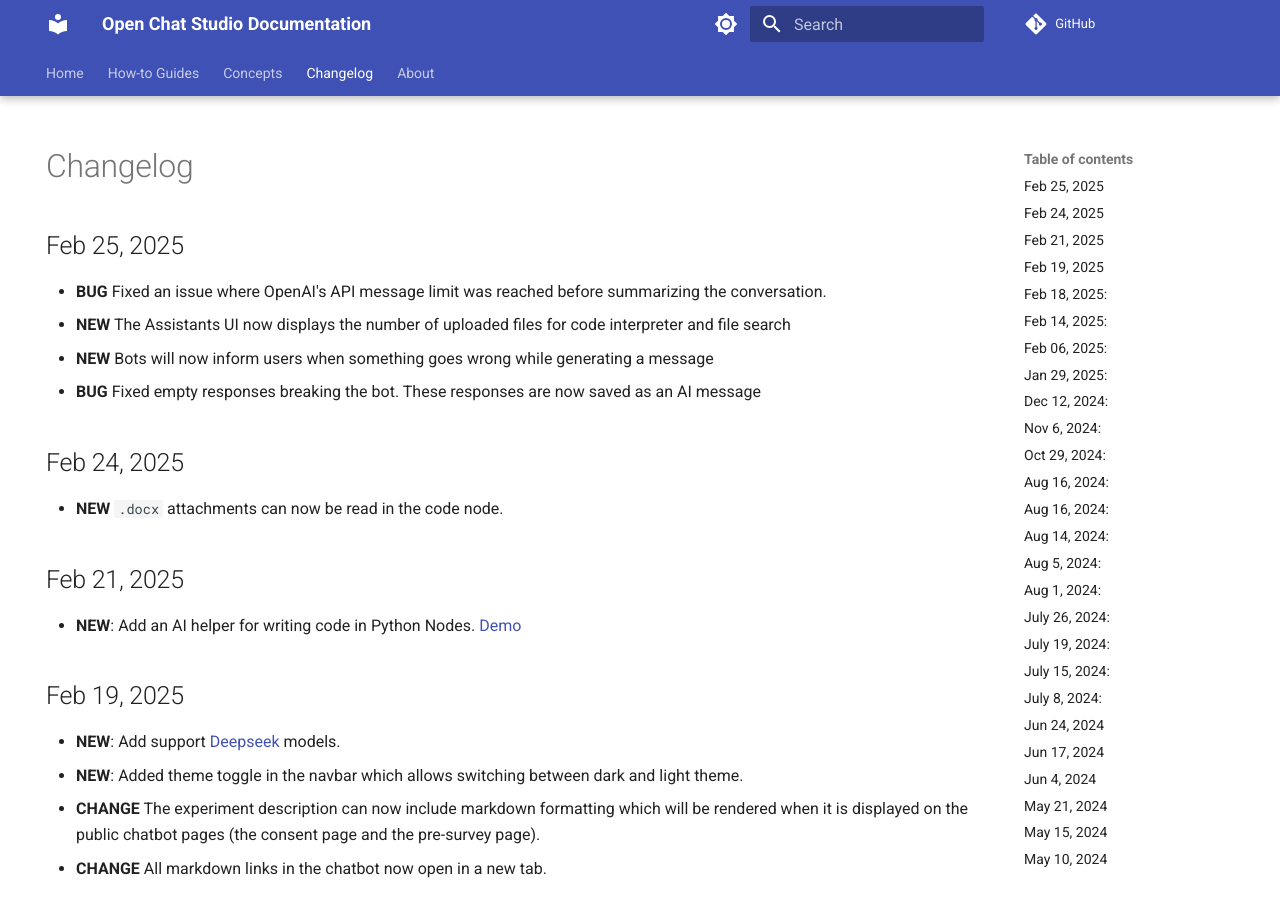
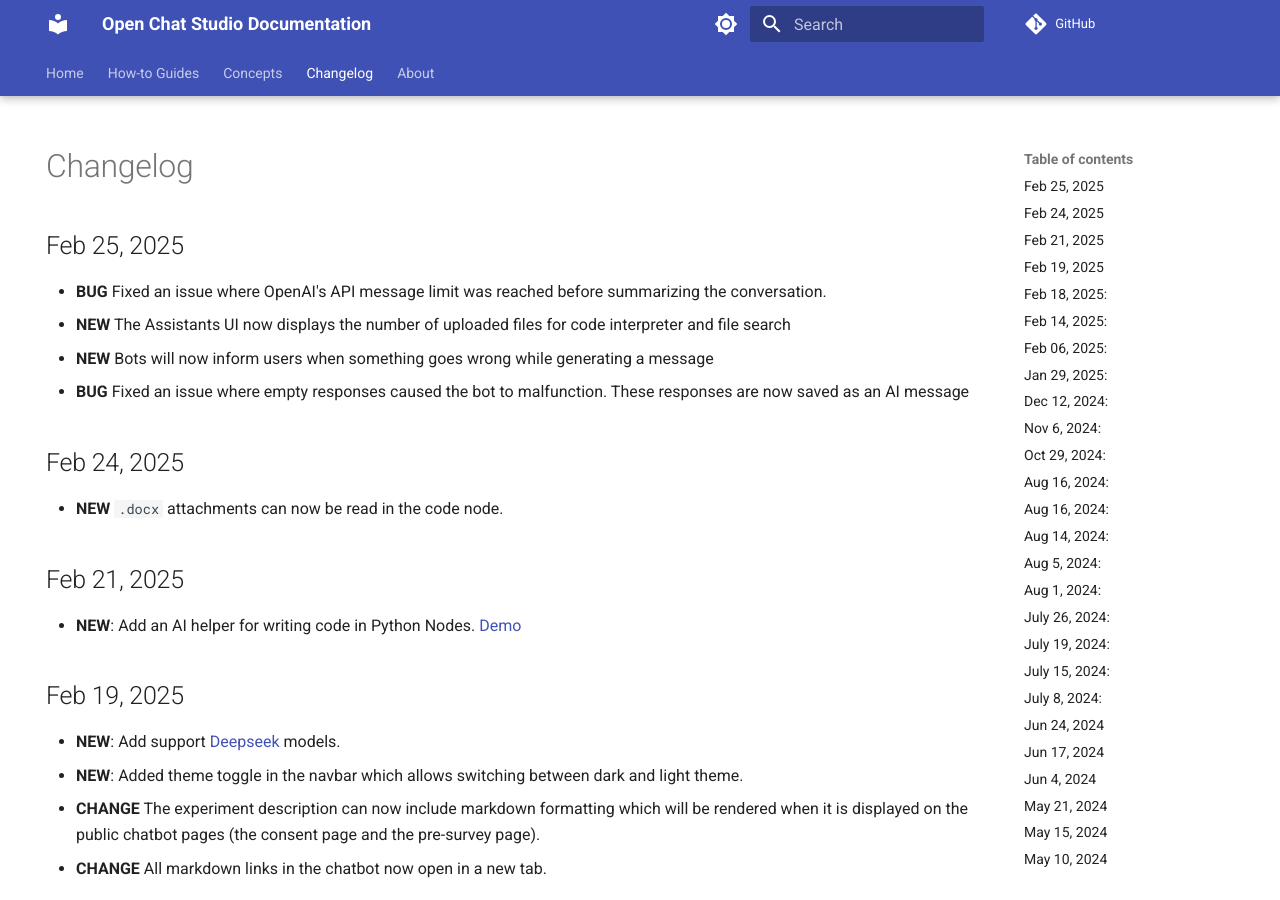
Before and after one commit to dimagi/open-chat-studio-docs, an MkDocs documentation site: the page built from docs/changelog.md, in a window 1280 px wide and 900 px high. Built offline with MkDocs 1.6.1 and Material for MkDocs 9.7.7, drawn with Linux system fonts in a browser that asks for light colours; emoji names are drawn with the system emoji font; a script that is not in the unit is left out; comment, search, counter and statistics services are not loaded.

Commit message:
Update text

```diff
--- a/docs/changelog.md
+++ b/docs/changelog.md
@@ -9,7 +9,7 @@ hide:
 * **BUG** Fixed an issue where OpenAI's API message limit was reached before summarizing the conversation.
 * **NEW** The Assistants UI now displays the number of uploaded files for code interpreter and file search
 * **NEW** Bots will now inform users when something goes wrong while generating a message
-* **BUG** Fixed empty responses breaking the bot. These responses are now saved as an AI message
+* **BUG** Fixed an issue where empty responses caused the bot to malfunction. These responses are now saved as an AI message
 
 ## Feb 24, 2025
 * **NEW** `.docx` attachments can now be read in the code node.
```
